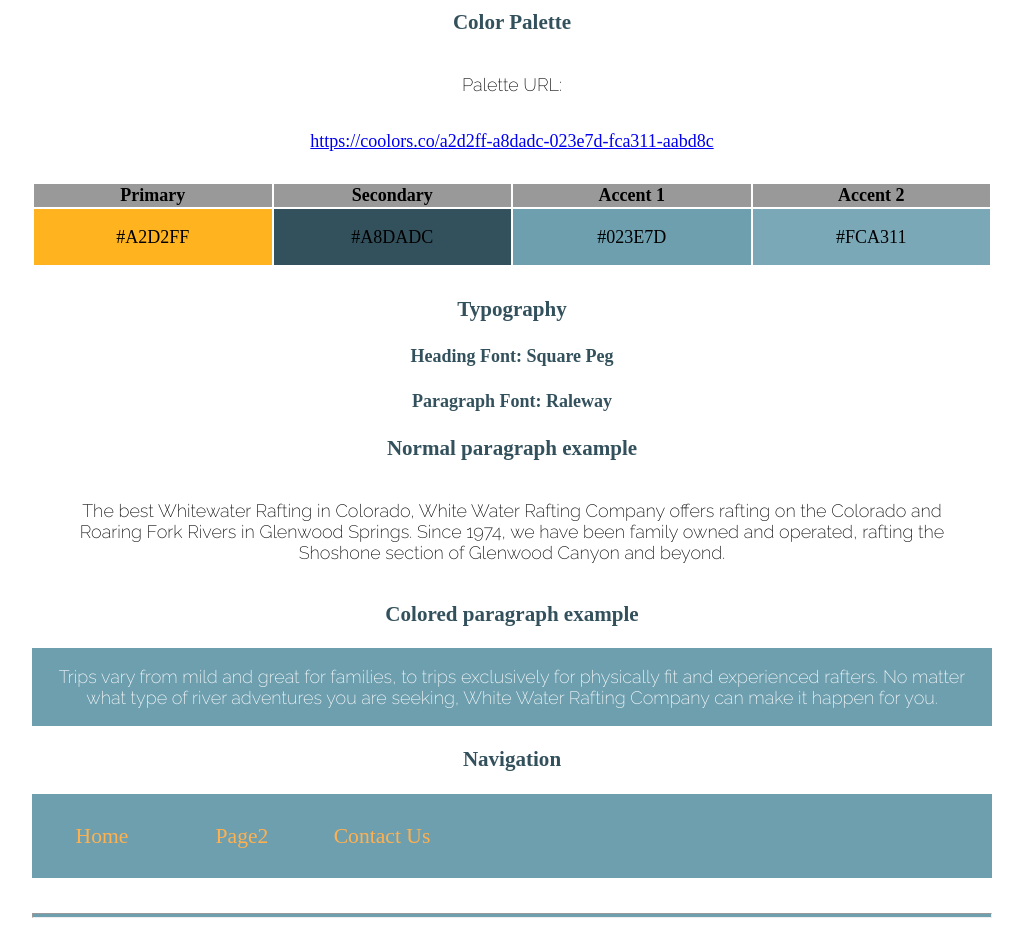
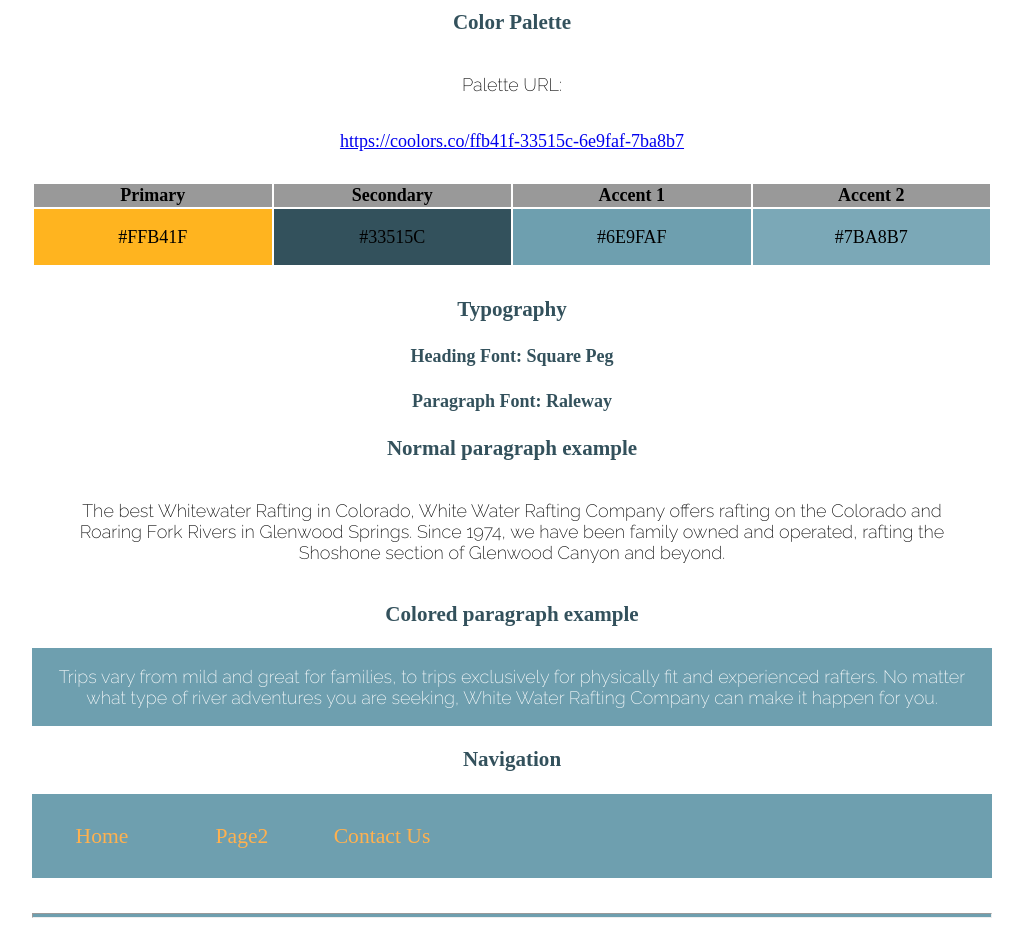
Before and after one commit to Hannahrosso2002/wdd130, a plain HTML site: page wwr/site-plan-rafting.html in a window 1280 px wide. Shown: the part 1220-2148 px from the top of the page, without its empty margins (128-1151 px from the left). Drawn offline with Linux system fonts and the light colour scheme; files that its build step writes are made by us from their sources; a web font is replaced by a local one.

```diff
--- a/wwr/site-plan-rafting.html
+++ b/wwr/site-plan-rafting.html
@@ -43,7 +43,7 @@
     <!-- Copy and paste the URL to your finished palette below. Replace the href value that is there with yours. Make sure to paste it into both the href value and the content text of the <a> tag -->
     <p>Palette URL:</p>
     <a href="https://coolors.co/396e94-e7c24f-a43312-381d2a-aabd8c"
-      target="_blank">https://coolors.co/a2d2ff-a8dadc-023e7d-fca311-aabd8c</a>
+      target="_blank">https://coolors.co/ffb41f-33515c-6e9faf-7ba8b7</a>
 
     <table class="colors">
       <tr>
@@ -54,10 +54,10 @@
       </tr>
       <!-- Replace the numbers in the boxes below with your hex color codes. Then switch to the site-plan.css file and change your colors there as well. -->
       <tr>
-        <td class="primary">#A2D2FF</td>
-        <td class="secondary">#A8DADC</td>
-        <td class="accent1">#023E7D</td>
-        <td class="accent2">#FCA311</td>
+        <td class="primary">#FFB41F</td>
+        <td class="secondary">#33515C</td>
+        <td class="accent1">#6E9FAF</td>
+        <td class="accent2">#7BA8B7</td>
       </tr>
     </table>
 
```
